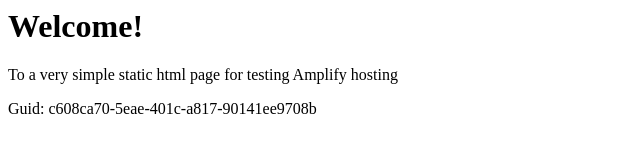
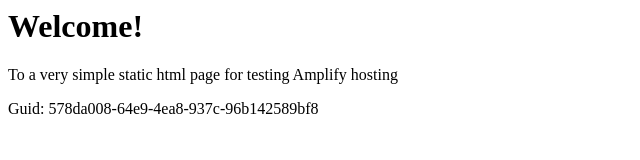
Before and after one commit to aws-aemilia-dub/Github-PR-Commit-Integration-Test-DoNotTouch-GitHubWebhookPushCanaryTest-v1-preprod-eu-west-1, a website: page src/index.html in a window 1280 px wide. Shown: the full height of the page, 0-640 px from the left. Drawn offline with Linux system fonts and the light colour scheme.

Commit message:
commit from integ tests

```diff
--- a/src/index.html
+++ b/src/index.html
@@ -12,6 +12,6 @@
 <body>
     <h1>Welcome!</h1>
     <p>To a very simple static html page for testing Amplify hosting</p>
-    <p>Guid: c608ca70-5eae-401c-a817-90141ee9708b</p></body>
+    <p>Guid: 578da008-64e9-4ea8-937c-96b142589bf8</p></body>
 
 </html>
```
